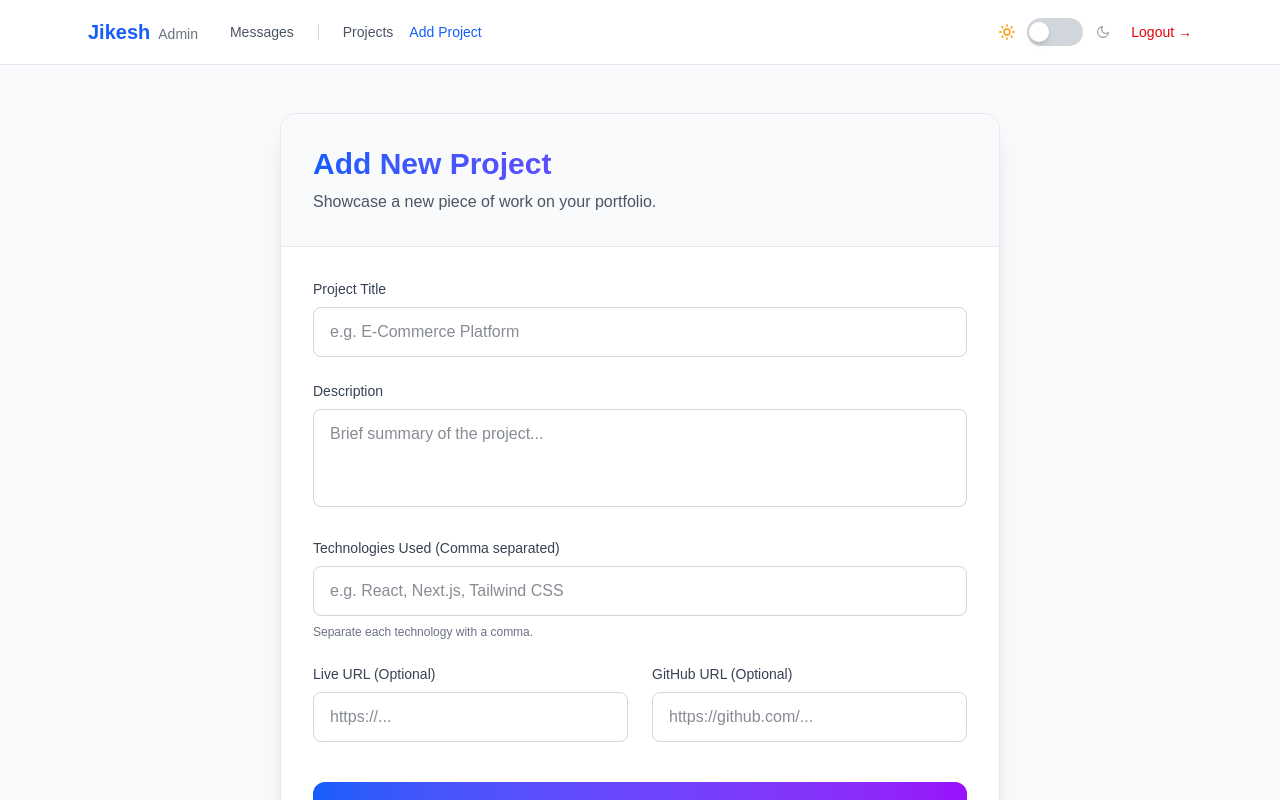
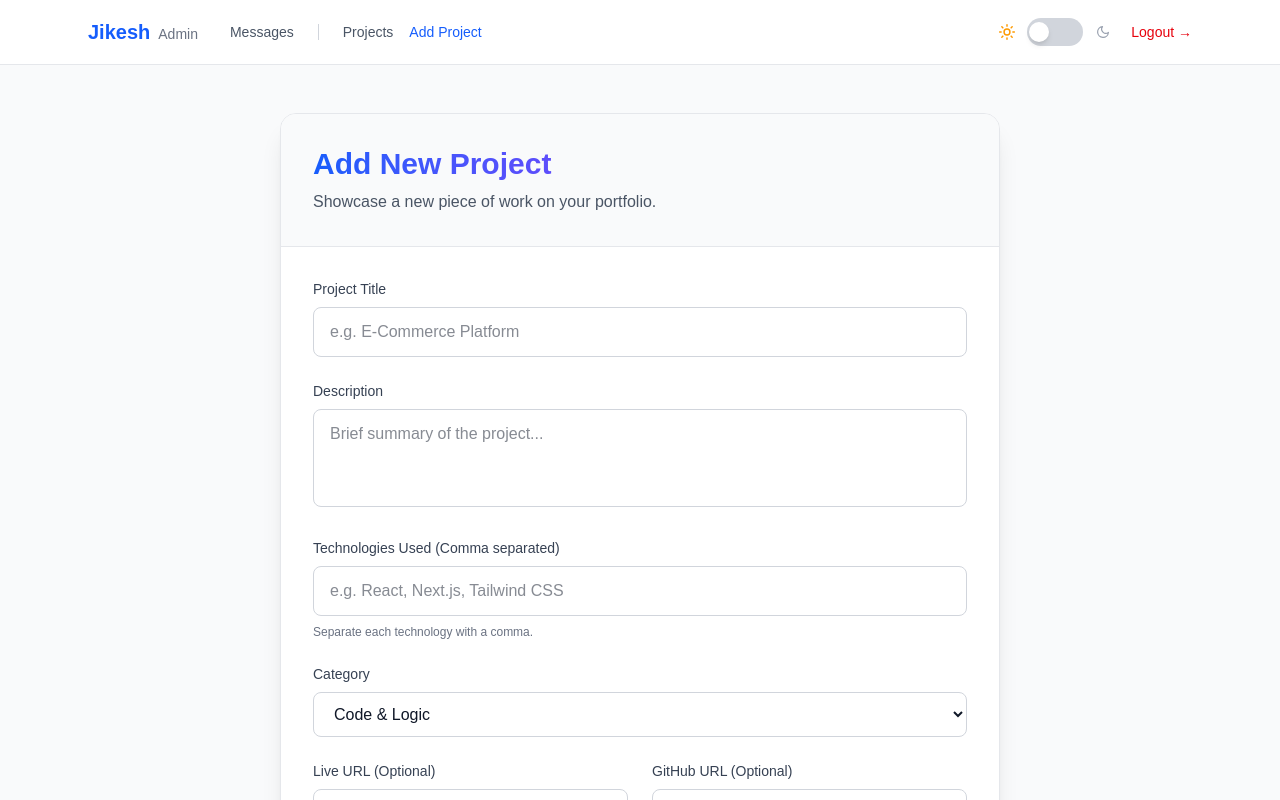
Before and after one commit to jiikeeesh/Jikesh_Portfolio, a Next.js app: page /admin/add-project in a window 1280 px wide. Shown: the top 800 px of the page. Built offline with nearby package versions, Linux system fonts and the light colour scheme.

Commit message:
feat: implement project database schema and add management pages for listing, creating, and editing projects

```diff
--- a/app/admin/add-project/page.tsx
+++ b/app/admin/add-project/page.tsx
@@ -15,6 +15,7 @@ export default function AddProjectPage() {
     tech: "",
     link: "",
     github: "",
+    category: "code",
   });
 
   const handleChange = (e: React.ChangeEvent<HTMLInputElement | HTMLTextAreaElement>) => {
@@ -37,6 +38,7 @@ export default function AddProjectPage() {
         tech: techArray,
         link: formData.link || "#",
         github: formData.github || "#",
+        category: formData.category,
       };
 
       const res = await fetch("/api/projects", {
@@ -58,6 +60,7 @@ export default function AddProjectPage() {
         tech: "",
         link: "",
         github: "",
+        category: "code",
       });
 
       setTimeout(() => {
@@ -147,6 +150,22 @@ export default function AddProjectPage() {
               <p className="text-xs text-gray-500">Separate each technology with a comma.</p>
             </div>
 
+            <div className="space-y-2">
+              <label htmlFor="category" className="block text-sm font-medium text-gray-700 dark:text-gray-300">
+                Category
+              </label>
+              <select
+                id="category"
+                name="category"
+                value={formData.category}
+                onChange={(e: any) => handleChange(e)}
+                className="w-full px-4 py-3 rounded-lg border border-gray-300 dark:border-gray-700 bg-white dark:bg-gray-800 text-gray-900 dark:text-gray-100 focus:ring-2 focus:ring-blue-500 focus:border-transparent transition-all"
+              >
+                <option value="code">Code & Logic</option>
+                <option value="creative">Design & Visuals</option>
+              </select>
+            </div>
+
             <div className="grid grid-cols-1 md:grid-cols-2 gap-6">
               <div className="space-y-2">
                 <label htmlFor="link" className="block text-sm font-medium text-gray-700 dark:text-gray-300">
--- a/app/admin/edit-project/[id]/page.tsx
+++ b/app/admin/edit-project/[id]/page.tsx
@@ -11,6 +11,7 @@ interface Project {
   tech: string[];
   link: string;
   github: string;
+  category?: string;
 }
 
 export default function EditProjectPage({ params: paramsPromise }: { params: Promise<{ id: string }> }) {
@@ -28,6 +29,7 @@ export default function EditProjectPage({ params: paramsPromise }: { params: Pro
     tech: [],
     link: "",
     github: "",
+    category: "code",
   });
 
   const [techInput, setTechInput] = useState("");
@@ -162,6 +164,19 @@ export default function EditProjectPage({ params: paramsPromise }: { params: Pro
               />
             </div>
 
+            <div>
+              <label className="block text-sm font-medium mb-2">Category</label>
+              <select
+                required
+                value={formData.category || "code"}
+                onChange={(e) => setFormData({ ...formData, category: e.target.value })}
+                className="w-full px-4 py-2 border border-gray-300 dark:border-gray-700 rounded-lg bg-transparent focus:ring-2 focus:ring-blue-500 outline-none"
+              >
+                <option value="code">Code & Logic</option>
+                <option value="creative">Design & Visuals</option>
+              </select>
+            </div>
+
             <div className="grid grid-cols-1 md:grid-cols-2 gap-6">
               <div>
                 <label className="block text-sm font-medium mb-2">Live Demo URL</label>
--- a/app/api/projects/route.ts
+++ b/app/api/projects/route.ts
@@ -53,13 +53,14 @@ export async function POST(request: Request) {
       const sql = getSQL();
 
       const rows = await sql`
-        INSERT INTO projects (title, description, tech, link, github)
+        INSERT INTO projects (title, description, tech, link, github, category)
         VALUES (
           ${newProject.title},
           ${newProject.description},
           ${newProject.tech || []},
           ${newProject.link || '#'},
-          ${newProject.github || '#'}
+          ${newProject.github || '#'},
+          ${newProject.category || 'code'}
         )
         RETURNING *
       `;
@@ -141,7 +142,8 @@ export async function PUT(request: Request) {
             description = ${updatedProject.description},
             tech = ${updatedProject.tech || []},
             link = ${updatedProject.link || '#'},
-            github = ${updatedProject.github || '#'}
+            github = ${updatedProject.github || '#'},
+            category = ${updatedProject.category || 'code'}
         WHERE id = ${id}
         RETURNING *
       `;
--- a/app/projects/page.tsx
+++ b/app/projects/page.tsx
@@ -64,7 +64,7 @@ export default function Projects() {
             <button
               onClick={() => setActiveTab('code')}
               className={`relative z-10 px-8 py-3 rounded-full font-semibold transition-all duration-300 ${
-                activeTab === 'code' ? 'text-white' : 'text-gray-600 dark:text-gray-400 hover:text-black dark:hover:text-white'
+                activeTab === 'code' ? 'text-white dark:text-black' : 'text-gray-600 dark:text-gray-400 hover:text-black dark:hover:text-white'
               }`}
             >
               Code & Logic
@@ -72,7 +72,7 @@ export default function Projects() {
             <button
               onClick={() => setActiveTab('creative')}
               className={`relative z-10 px-8 py-3 rounded-full font-semibold transition-all duration-300 ${
-                activeTab === 'creative' ? 'text-white' : 'text-gray-600 dark:text-gray-400 hover:text-black dark:hover:text-white'
+                activeTab === 'creative' ? 'text-white dark:text-black' : 'text-gray-600 dark:text-gray-400 hover:text-black dark:hover:text-white'
               }`}
             >
               Design & Visuals
--- a/lib/db.ts
+++ b/lib/db.ts
@@ -45,9 +45,11 @@ export async function ensureTables() {
       description TEXT NOT NULL,
       tech TEXT[] DEFAULT '{}',
       link TEXT DEFAULT '#',
-      github TEXT DEFAULT '#'
+      github TEXT DEFAULT '#',
+      category TEXT DEFAULT 'code'
     )
   `;
+  await sql`ALTER TABLE projects ADD COLUMN IF NOT EXISTS category TEXT DEFAULT 'code'`;
   await sql`
     CREATE TABLE IF NOT EXISTS products (
       id SERIAL PRIMARY KEY,
```
